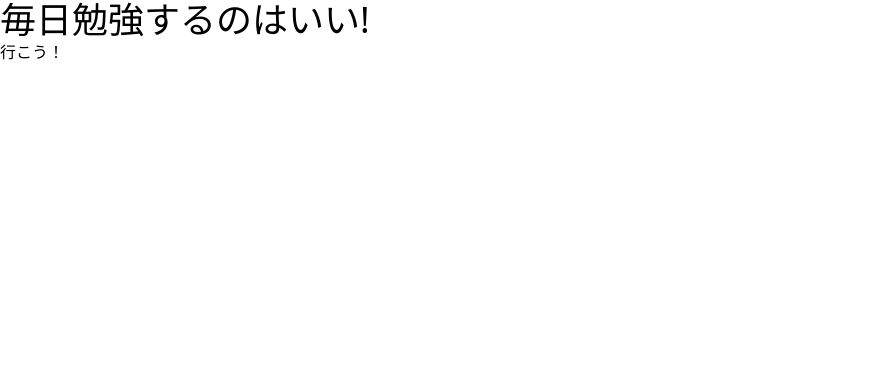
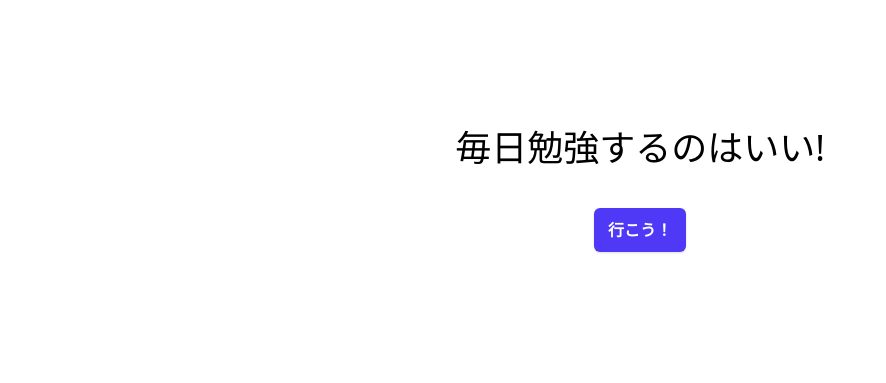
Before and after one commit to loicyondjeu/project-benkyou, a website: page index.html in a window 1280 px wide. Shown: the whole page, without its empty margins (0-886 px from the left). Drawn offline with nearby package versions, Linux system fonts and the light colour scheme; files that its build step writes are made by us from their sources.

Commit message:
feat: update page

```diff
--- a/index.html
+++ b/index.html
@@ -7,8 +7,12 @@
     <title>勉強</title>
 </head>
 <body>
-    <h1 class="text-bold text-4xl">毎日勉強するのはいい!</h1>
-    <button id="benkyou">行こう！</button>
+    <main class="grid min-h-full place-items-center bg-white px-6 py-24 lg:px-8 sm:py-32">
+        <h1 class="text-bold text-4xl">毎日勉強するのはいい!</h1>
+        <div class="mt-10 flex items-center">
+            <button class="rounded-md bg-indigo-600 px-3.5 py-2.5 font-semibold text-white shadow-sm hover:bg-indigo-500" id="benkyou">行こう！</button>
+        </div>
+    </main>
     <script type="module">
         const response = await fetch('sets-links.json');
         const data = await response.json();
```
